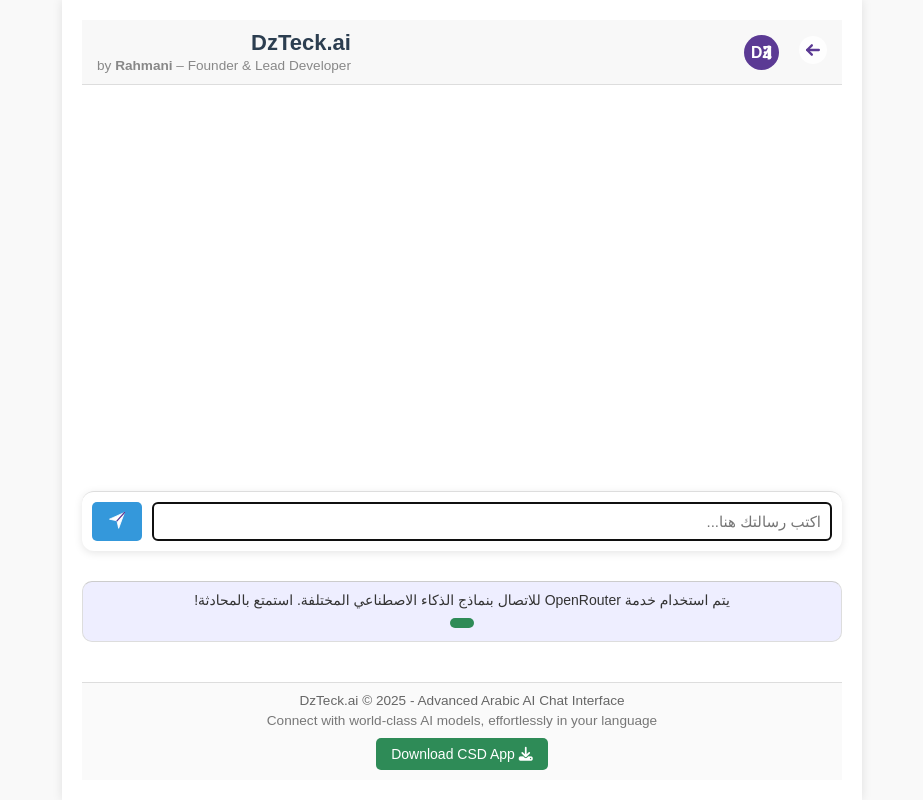
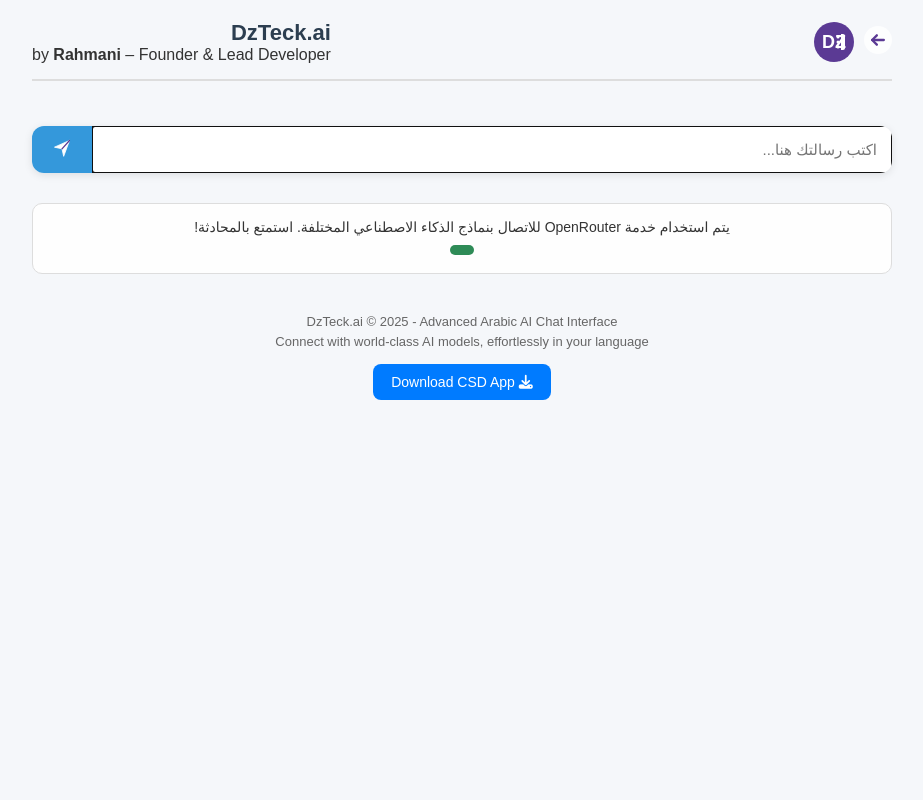
Before and after one commit to RABEH2024/dzteck_chat, a Flask app: template templates/chat.html in a window 1280 px wide. Shown: the whole page, without its empty margins (178-1101 px from the left). Run offline with Flask 3, Linux system fonts and the light colour scheme; the template is opened without the code that fills it, so the values that code supplies are empty.

Commit message:
Update chat.html

```diff
--- a/templates/chat.html
+++ b/templates/chat.html
@@ -1,155 +1,24 @@
-<!DOCTYPE html><html lang="ar" dir="rtl">
+<!DOCTYPE html>
+<html lang="ar" dir="rtl">
 <head>
     <meta charset="UTF-8">
     <meta name="viewport" content="width=device-width, initial-scale=1.0">
     <title>{{ chat.title }} - DzTeck.ai</title>
-    <meta name="description" content="DzTeck.ai - واجهة محادثة ذكية تعمل بالذكاء الاصطناعي بواسطة OpenRouter"><!-- Font Awesome for icons -->
+    <meta name="description" content="DzTeck.ai - واجهة محادثة ذكية تعمل بالذكاء الاصطناعي بواسطة OpenRouter">
+    <!-- Font Awesome for icons -->
     <link rel="stylesheet" href="https://cdnjs.cloudflare.com/ajax/libs/font-awesome/6.4.0/css/all.min.css">
-
     <!-- Custom CSS -->
     <link rel="stylesheet" href="{{ url_for('static', filename='css/style.css') }}">
-<style>
-    body {
-        font-family: 'Arial', sans-serif;
-        background-color: #f9f9f9;
-        margin: 0;
-        padding: 0;
-    }
-
-    .chat-container {
-        max-width: 800px;
-        margin: auto;
-        background-color: #fff;
-        box-shadow: 0 0 10px rgba(0,0,0,0.1);
-        min-height: 100vh;
-        display: flex;
-        flex-direction: column;
-    }
-
-    .chat-header {
-        display: flex;
-        justify-content: space-between;
-        align-items: center;
-        padding: 10px 15px;
-        background-color: #f8f8f8;
-        border-bottom: 1px solid #ddd;
-    }
-
-    .logo {
-        display: flex;
-        align-items: center;
-    }
-
-    .logo-img {
-        height: 35px;
-        margin-left: 10px;
-    }
-
-    .back-button {
-        margin-left: 10px;
-    }
-
-    .header-content {
-        text-align: right;
-    }
-
-    .site-name {
-        font-size: 1.1rem;
-        color: #2c3e50;
-        margin: 0;
-        font-weight: 600;
-    }
-
-    .creator-info {
-        font-size: 0.85rem;
-        color: #888;
-    }
-
-    .chat-box {
-        flex-grow: 1;
-        padding: 15px;
-        overflow-y: auto;
-    }
-
-    .message {
-        display: flex;
-        margin-bottom: 15px;
-    }
-
-    .message-icon img {
-        height: 30px;
-        margin-left: 10px;
-    }
-
-    .message-content {
-        background-color: #f0f0f0;
-        padding: 10px 15px;
-        border-radius: 10px;
-        max-width: 75%;
-    }
-
-    .user-message .message-content {
-        background-color: #d1e7dd;
-    }
-
-    .input-area {
-        display: flex;
-        padding: 10px;
-        border-top: 1px solid #ddd;
-    }
-
-    .input-area input {
-        flex: 1;
-        padding: 10px;
-        border: 1px solid #ccc;
-        border-radius: 5px;
-    }
-
-    .input-area button {
-        background: #3498db;
-        border: none;
-        padding: 0 15px;
-        color: white;
-        border-radius: 5px;
-        margin-right: 10px;
-    }
-
-    .info-banner {
-        background-color: #eef;
-        padding: 10px 15px;
-        border-top: 1px solid #ccc;
-    }
-
-    .chat-footer {
-        text-align: center;
-        padding: 10px;
-        font-size: 0.85rem;
-        background-color: #fafafa;
-        border-top: 1px solid #ddd;
-    }
-
-    .footer-tagline {
-        color: #777;
-    }
-
-    .download-app-button {
-        display: inline-block;
-        margin-top: 10px;
-        padding: 8px 15px;
-        background-color: #2e8b57;
-        color: white;
-        text-decoration: none;
-        border-radius: 5px;
-    }
-</style>
-
+    <!-- Inline styles removed for clarity, assuming they are (or should be) in style.css -->
 </head>
 <body>
     <div class="chat-container">
         <header class="chat-header">
             <div class="logo">
                 <a href="{{ url_for('index') }}" class="back-button">
+                    <!-- تأكد من وجود هذا الملف أو استبدله بـ Font Awesome -->
                     <img src="{{ url_for('static', filename='img/back-icon.svg') }}" alt="Back" class="back-icon">
+                    <!-- بديل Font Awesome: <i class="fas fa-arrow-right"></i> -->
                 </a>
                 <img src="{{ url_for('static', filename='img/logo.svg') }}" alt="DzTeck Logo" class="logo-img">
             </div>
@@ -157,15 +26,27 @@
                 <h1 class="site-name">DzTeck.ai</h1>
                 <span class="creator-info">by <strong>Rahmani</strong> – Founder & Lead Developer</span>
             </div>
-        </header><div class="chat-box" id="chat-box">
+        </header>
+
+        <div class="chat-box" id="chat-box">
             {% for message in messages %}
                 {% if message.role != 'system' %}
-            <div class="message {{ 'user-message' if message.role == 'user' else 'bot-message' }}">
+                    {# --- إضافة data-message-id هنا --- #}
+                    {# --- تأكد من أن message.id متاح من الـ backend --- #}
+                    <div class="message {{ 'user-message' if message.role == 'user' else 'bot-message' }}" data-message-id="{{ message.id | default('unknown') }}">
                         <div class="message-icon">
                             <img src="{{ url_for('static', filename='img/user-icon.svg' if message.role == 'user' else 'img/bot-icon.svg') }}" alt="{{ message.role }}">
                         </div>
                         <div class="message-content">
-                    {{ message.content }}
+                            {{ message.content | safe }} {# استخدم safe إذا كان المحتوى قد يتضمن HTML بسيط تم إنشاؤه بأمان #}
+
+                            {# --- إضافة زر الحذف للمستخدم فقط --- #}
+                            {% if message.role == 'user' %}
+                            <button class="delete-msg-btn" title="حذف الرسالة" data-message-id="{{ message.id | default('unknown') }}">
+                                <i class="fas fa-trash-alt"></i>
+                            </button>
+                            {% endif %}
+                            {# --- نهاية زر الحذف --- #}
                         </div>
                     </div>
                 {% endif %}
@@ -175,7 +56,9 @@
         <div class="input-area">
             <input type="text" id="user-input" placeholder="اكتب رسالتك هنا...">
             <button id="send-button">
+                <!-- تأكد من وجود هذا الملف أو استبدله بـ Font Awesome -->
                 <img src="{{ url_for('static', filename='img/send-icon.svg') }}" alt="إرسال">
+                <!-- بديل Font Awesome: <i class="fas fa-paper-plane"></i> -->
             </button>
         </div>
 
@@ -185,7 +68,7 @@
         </div>
 
         <footer class="chat-footer">
-        <p>DzTeck.ai &copy; 2025 - Advanced Arabic AI Chat Interface</p>
+            <p>DzTeck.ai © 2025 - Advanced Arabic AI Chat Interface</p>
             <p class="footer-tagline">Connect with world-class AI models, effortlessly in your language</p>
             <a href="#" class="download-app-button">
                 <i class="fas fa-download"></i> Download CSD App
@@ -199,6 +82,85 @@
 
     <!-- Scripts -->
     <script src="{{ url_for('static', filename='js/chat.js') }}"></script>
+    {# --- إضافة كود JavaScript للحذف هنا أو في ملف chat.js --- #}
+    <script>
+        document.addEventListener('DOMContentLoaded', () => {
+            const chatBox = document.getElementById('chat-box');
+            const chatId = document.getElementById('chat-id').value;
+
+            if (chatBox) {
+                chatBox.addEventListener('click', function(event) {
+                    // ابحث عن زر الحذف الذي تم النقر عليه أو أحد عناصره الداخلية (الأيقونة)
+                    const deleteButton = event.target.closest('.delete-msg-btn');
+
+                    if (deleteButton) {
+                        const messageId = deleteButton.dataset.messageId;
+                        const messageElement = deleteButton.closest('.message');
+
+                        if (messageId && messageId !== 'unknown' && messageElement) {
+                            if (confirm('هل أنت متأكد أنك تريد حذف هذه الرسالة؟')) {
+                                console.log(`Requesting delete for chat ${chatId}, message ${messageId}`);
+
+                                // !!! استدعاء الـ Backend هنا !!!
+                                fetch(`/delete_message/${chatId}/${messageId}`, { // <-- تأكد من أن هذا المسار صحيح
+                                    method: 'DELETE', // أو POST حسب تصميمك
+                                    headers: {
+                                        'Content-Type': 'application/json',
+                                        // قد تحتاج إلى إضافة headers للمصادقة إذا لزم الأمر
+                                        // 'X-CSRFToken': '{{ csrf_token() }}' // مثال لـ Flask/Django CSRF
+                                    },
+                                })
+                                .then(response => {
+                                    if (!response.ok) {
+                                        // إذا فشل الطلب، حاول قراءة الرسالة النصية للخطأ
+                                        return response.text().then(text => {
+                                            throw new Error(`فشل حذف الرسالة: ${response.status} ${response.statusText} - ${text}`);
+                                        });
+                                    }
+                                    // قد يعيد الخادم استجابة JSON أو فقط حالة نجاح
+                                    // return response.json(); // إذا كان الخادم يعيد JSON
+                                    return { success: true }; // افتراض النجاح إذا كانت الاستجابة OK
+                                })
+                                .then(data => {
+                                    if (data.success) {
+                                        console.log('Message deleted successfully on server.');
+                                        // إزالة الرسالة من الواجهة
+                                        messageElement.remove();
+                                        // يمكنك إضافة إشعار صغير هنا
+                                        alert('تم حذف الرسالة بنجاح.');
+                                    } else {
+                                        // في حالة وجود بيانات خطأ مخصصة من الخادم
+                                        throw new Error(data.error || 'فشل حذف الرسالة لسبب غير معروف.');
+                                    }
+                                })
+                                .catch(error => {
+                                    console.error('Error deleting message:', error);
+                                    alert(`حدث خطأ أثناء حذف الرسالة: ${error.message}`);
+                                });
+                            }
+                        } else {
+                            console.warn('Could not find message ID or message element for deletion.');
+                        }
+                    }
+                });
+            }
+
+            // ----- الكود الحالي في chat.js يجب أن يبقى هنا أو يتم دمجه -----
+            // مثال: ربط زر الإرسال وما إلى ذلك...
+            const sendButton = document.getElementById('send-button');
+            const userInput = document.getElementById('user-input');
+            // ... باقي الكود من chat.js ...
+             // دالة للتمرير لأسفل
+            function scrollToBottom() {
+                if (chatBox) {
+                    chatBox.scrollTop = chatBox.scrollHeight;
+                }
+            }
+            // التمرير لأسفل عند التحميل
+            scrollToBottom();
+
+        });
+    </script>
 
 </body>
 </html>
```
Lines whose indentation alone changed are shown as unchanged.
